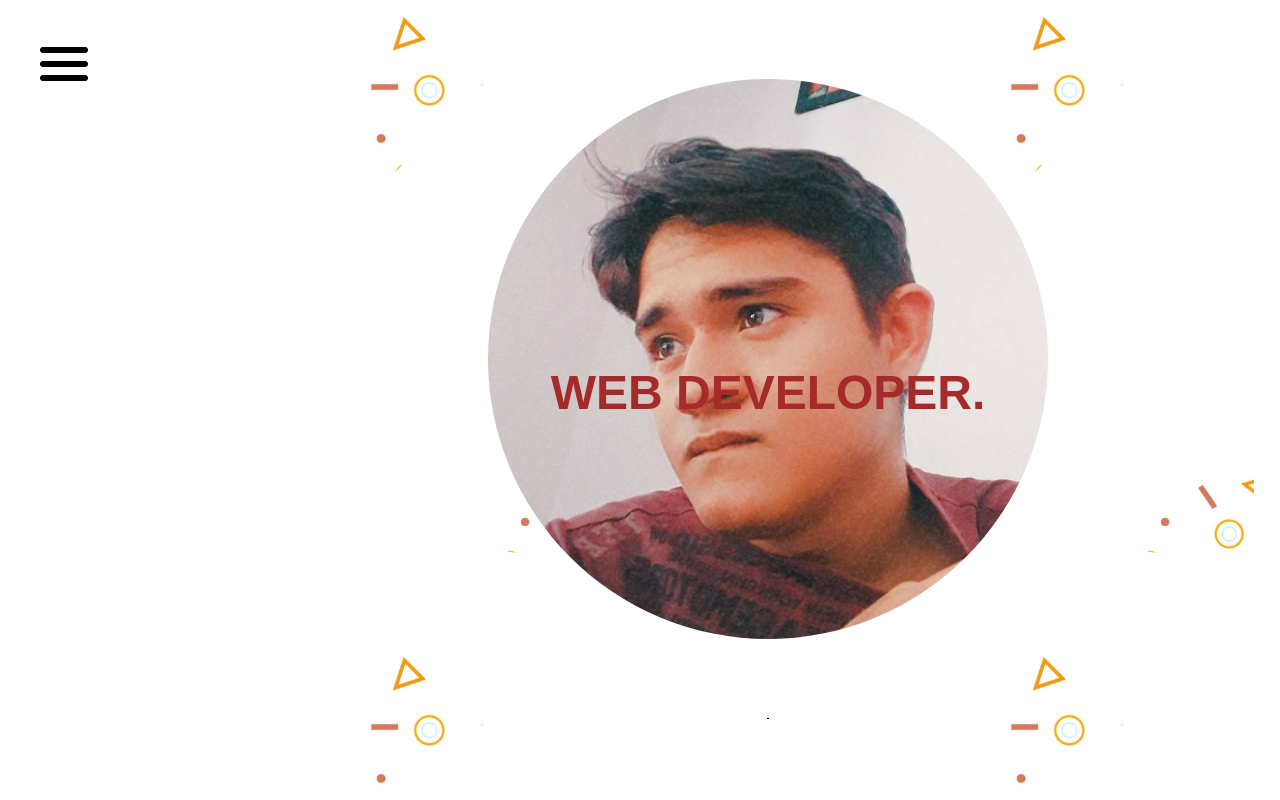
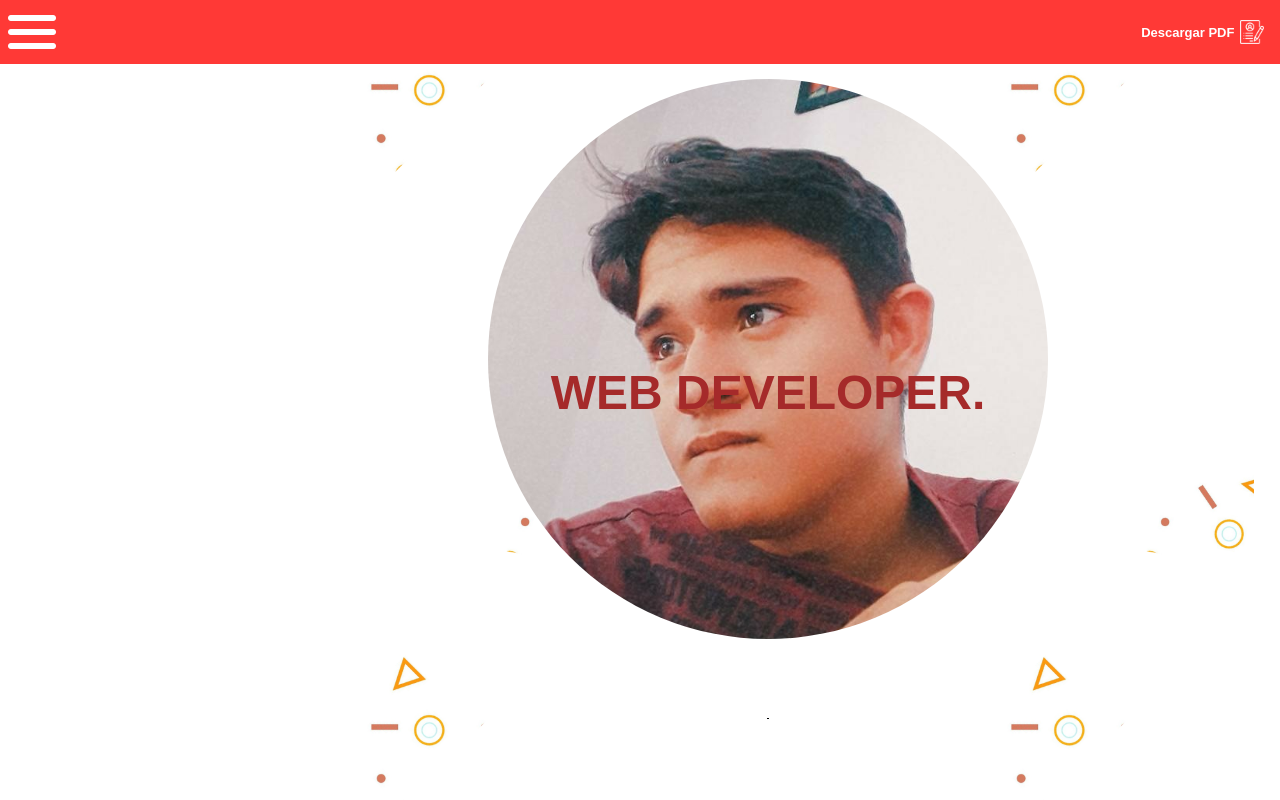
Before and after one commit to Jank1510/jankCVonline, an Angular app: page / in a window 1280 px wide. Shown: the top 800 px of the page. Built offline with nearby package versions, Linux system fonts and the light colour scheme.

Commit message:
update nav ipad

```diff
--- a/src/app/aside-menu/aside-menu.component.css
+++ b/src/app/aside-menu/aside-menu.component.css
@@ -116,30 +116,47 @@ hr {
     }
 }
 
-.opacity_fondo {
-    position: fixed;
+.opacity_fondo {position: fixed;
     width: 100%;
     height: 100%;
     z-index: 1;
-    top: 0;
+    top: 3.2rem;
     left: 0;
-    background: #0f0303da;
+    background:#0f03036e;
     display: flex;
-    align-items: center;
-    justify-content: center;
     animation-duration: 1s;
     animation-name: animationOpen;
 }
 
+@keyframes asideIpad {
+    from{
+        margin-left:-70% ;
+    }
+    to{
+        margin-left:0% ;
+
+    }
+
+}
+@keyframes asideIpadClosed {
+    from{
+        margin-left:0% ;
+    }
+    to{
+        margin-left:-70% ;
+
+    }
+
+}
 .aside_Ipad {
     display: flex;
     flex-direction: column;
     align-items: center;
     color: white;
     position: fixed;
-    margin: auto;
-    justify-content: center;
+    margin: auto;padding-top: 5rem;
     text-align: center;
+    animation-duration: 0.5s;
 }
 
 .aside_Ipad .navegacion ul li {
@@ -164,7 +181,6 @@ hr {
     align-items: center;
     background: #ff3936;
     width: 100%;
-    justify-content: center;
     padding: 0;
     text-decoration: none;
     color: white;
@@ -175,20 +191,36 @@ hr {
     z-index: 2;
     filter: invert(.95);
 }
+.banner{position: fixed;
+    width: 100vw;
+    display: flex;
+    z-index: 1;
+    justify-content: center;
+    align-content: center;
+    align-items: center;
+    background: rgb(255, 57, 54);left:0;
+}
+.banner a{margin-left: auto;
+    margin-right: 1rem;
+    display: flex;
+    align-items: center;
+    column-gap: 0.35rem;
+    text-decoration: none;
+    color: white;
+    font-weight: bold;font-size: 13px;
+}
+.banner img{
+    filter: invert(1);
+}
 
 @media (min-width:300px) {/*las medidas se calculan en rem para un diseño optimo en mobil y ipad*/
     .openMenu {
-        position: absolute;
-        top: 1rem;
-        left: 1rem;
         z-index: 1;
-        width: 3rem;
+        width: 2.5rem;padding: 0.35rem;
+        filter: invert(1);
     }
 *{font-size:1rem;}
 
-    .aside_Ipad {
-        width: 80%;
-    }
 
     .aside_desktop {
         border-radius: 2rem;
@@ -236,10 +268,9 @@ hr {
     }
 
     .aside_Ipad {
-        border-radius: 2rem;
-        height: 40rem;
+        height: 100vh;
+        width: 70%;
     }
-
     .aside_Ipad .navegacion ul li {
         height: 3rem;
         margin-bottom: 1rem;
@@ -252,18 +283,17 @@ hr {
     .closedMenu {
         width: 1.5rem;
         top: 1rem;
-        left: 1rem;
+        right: 1rem;
     }
 
 }
 
 @media (min-width:700px) {
     .openMenu {
-        position: absolute;
         top: 2rem;
         left: 2rem;
         z-index: 1;
-        width: 4rem;
+        width: 4rem;padding: 0;
     }
 
     .aside_Ipad {
--- a/src/app/aside-menu/aside-menu.component.html
+++ b/src/app/aside-menu/aside-menu.component.html
@@ -83,10 +83,14 @@
 </aside>
 
 <!--Aside para vistas de Ipads-->
-<img *ngIf="( width < 1270 && menuVisible==false)" class="openMenu"
-  src="../../assets/icons/icons-aside/menu-hamburgesa.png" alt="Open" (click)="menuVisible=true">
+<div  *ngIf="( width < 1270 )" class="banner">
+  <img class="openMenu"
+  src="../../assets/icons/icons-aside/menu-hamburgesa.png" alt="Open" (click)="menuVisible=true;directionNameAnimation='asideIpad'">
+  <a href="#" target="_blank">Descargar PDF <img style="width:'1.5rem'" src="../../assets/icons/icons-aside/curriculum.png" alt="CV"></a>
+</div>
+
 <div class="opacity_fondo" *ngIf="( width < 1270) && menuVisible">
-  <aside class="aside_Ipad" [ngStyle]="{ 'background-color': colorGlobal }">
+  <aside class="aside_Ipad" [ngStyle]="{ 'background-color': colorGlobal,'animation-name':directionNameAnimation }">
     <img class="closedMenu" (click)="closedMenu()" src="../../assets/icons/icons-aside/icon-close.png" alt="Closed" />
 
     <div class="perfil">
@@ -132,7 +136,7 @@
         </li>
       </ul>
     </nav>
-    <div class="contactenos">
+    <div style="position: fixed;" class="contactenos">
       <ul>
         <li>
           <a target="_blank" href="https://github.com/Jank1510">
--- a/src/app/aside-menu/aside-menu.component.ts
+++ b/src/app/aside-menu/aside-menu.component.ts
@@ -34,6 +34,7 @@ export class AsideMenuComponent implements OnInit {
   /*responsive design*/
   width: number
   menuVisible: boolean
+  directionNameAnimation!:string
   constructor(private service: ServiceService) {
     this.width = window.screen.width//cargamos una variable para condicionar las vistas de desgin en el dom
     this.menuVisible = false
@@ -53,9 +54,11 @@ export class AsideMenuComponent implements OnInit {
   }
 
   closedMenu(): void {
+      this.directionNameAnimation='asideIpadClosed'
+
     setTimeout(() => {
       this.menuVisible = false
-    }, 1);
+    }, 490);
   }
   cararPosicionYDeLosElementos() {//cargamos las variables con el servicio q nos trae los datos del componente app
     this.inicioY = this.service.getinicioY()
--- a/src/app/content/contactame/contactame.component.html
+++ b/src/app/content/contactame/contactame.component.html
@@ -8,7 +8,6 @@
       action="https://formspree.io/f/mlevlowv"
       method="POST"
       data-aos="fade-up"
-      data-aos-duration="1500"
     ><!--SE USA LA HERRAMIENTE FORMSPREE PARA ENVIAR CORREOS -->
       <ul>
         <li class="li_left">
@@ -35,7 +34,7 @@
       </ul>
     </form>
     <div class="datosContacto">
-      <div data-aos="fade-left" data-aos-duration="1500" class="telefono">
+      <div data-aos="fade-left"  class="telefono">
         <img
           src="../../../assets/icons/icon-contact/telefono-inteligente.png"
           alt="CellPhone"
@@ -43,7 +42,7 @@
         <a href="tel:+57 3043602822" class="direccion">+57 3043602822</a>
         <p class="txt">Llamame</p>
       </div>
-      <div data-aos="fade-left" data-aos-duration="1500" class="email">
+      <div data-aos="fade-left"  class="email">
         <img src="../../../assets/icons/icon-contact/email.png" alt="E-mail" />
         <a href="mailto:jeanhurt15@gmail.com" class="direccion"
           >jeanhurt15@gmail.com</a
--- a/src/app/content/educacion/educacion.component.html
+++ b/src/app/content/educacion/educacion.component.html
@@ -2,7 +2,7 @@
     <div  data-aos="fade-right" class="titulo">
         <hr><span>Mi educacion</span>
     </div>
-    <div data-aos="fade-left"  data-aos-duration="1000" class="contentenedorTarjeta">
+    <div data-aos="fade-left"   class="contentenedorTarjeta">
         <div class="tarjeta" *ngFor="let data of obecjtEstudios">
             <p>{{data.titulo}}</p>
             <span>{{data.lugar}}</span>
--- a/src/app/content/habilidades/habilidades.component.html
+++ b/src/app/content/habilidades/habilidades.component.html
@@ -3,7 +3,7 @@
         <div  data-aos="fade-right" class="titulo">
             <hr><span>Habilidades</span>
         </div>
-        <p data-aos="zoom-in" data-aos-duration="1000">
+        <p data-aos="zoom-in"  >
             Desde que comencé mi viaje en el mundo del desarrollo, he trabajado y creado proyectos retadores
             con el objetivo de crecer en habilidades y experiencias de forma interactiva y dinamica.
             <br> <br>
@@ -17,7 +17,7 @@
         </p>
     </div>
     <div class="secciones">
-        <div class="content-skills" data-aos="fade-down"  data-aos-duration="1000">
+        <div class="content-skills" data-aos="fade-down" >
             <div class="skills" *ngFor="let data of dataHabilidades">
                 <p>{{data.name}}</p>
                 <div class="linea">
@@ -27,7 +27,7 @@
                 <span class="txtEmergente">{{data.porcentaje}}</span>
             </div>
         </div>
-        <div class="content-tarjetas" data-aos="fade-left" data-aos-duration="1000">
+        <div class="content-tarjetas" data-aos="fade-left"  >
             <div class="tarjeta">
                 <p class="title-tarjetas">Desarrollador Frontend</p>
                 <p style="margin-left: 4%">Creacion de paginas responsivas y dinamicas. uso de framworks y librerias
--- a/src/app/content/inicio/inicio.component.html
+++ b/src/app/content/inicio/inicio.component.html
@@ -1,6 +1,5 @@
 <section class="contenedor">
   <div
-    data-aos-duration="600"
     data-aos="fade-down"
     class="perfil"
     (mousemove)="mouseMove($event)"
@@ -16,17 +15,17 @@
   </div>
 
   <div class="presentacion">
-    <p data-aos="zoom-in" data-aos-duration="900" style="color: black">¡ HOLA !</p>
-    <p data-aos="zoom-in" data-aos-duration="900" class="name">SOY JEHAN CARLOS HURTADO GUERRERO</p>
-    <P data-aos="zoom-in" data-aos-duration="900" style="color: #605f5f"
+    <p data-aos="zoom-in" style="color: black">¡ HOLA !</p>
+    <p data-aos="zoom-in" class="name">SOY JEHAN CARLOS HURTADO GUERRERO</p>
+    <P data-aos="zoom-in" style="color: #605f5f"
       >Soy un apacionado al desarrollo web con muchas ganas de aprender dia a
       dia desarollando todo tipo de retos.
     </P>
     <div>
-      <div data-aos-duration="900" data-aos="fade-right">
+      <div data-aos="fade-right">
         <a class="contactame" href="#app-contactame">Contactame</a>
       </div>
-      <div data-aos-duration="900" data-aos="fade-left">
+      <div data-aos="fade-left">
         <a
           class="leerMas"
           target="_blank"
--- a/src/app/content/portafolio/portafolio.component.html
+++ b/src/app/content/portafolio/portafolio.component.html
@@ -2,7 +2,7 @@
     <div  data-aos="fade-right" class="titulo">
         <hr><span>Mi portafolio</span>
     </div>
-    <p data-aos="fade-left" data-aos-duration="1000">Desde hace mucho tiempo me he interesado en el desarrollo web, hasta que decidí empezar en este mundo. Eh aquí algunos de mis humildes proyectos.
+    <p data-aos="fade-left" >Desde hace mucho tiempo me he interesado en el desarrollo web, hasta que decidí empezar en este mundo. Eh aquí algunos de mis humildes proyectos.
         Quieres ver mas? <a target="_blank" href="https://github.com/Jank1510">Entra aqui.</a>
     </p>
     <p data-aos="fade-left"  *ngIf="width<1270"><img style="width: 1rem;" src="../../../assets/icons/warning.png" alt="Warning"> Al precionar una de las imagenes seras redireccionado al repositorio del proyecto.</p>
@@ -17,7 +17,7 @@
             </div>
         </div>
     </div>
-    <div class="paginacion" data-aos="fade-top" data-aos-duration="1000">
+    <div class="paginacion" data-aos="fade-top" >
         <div><span *ngIf="numeroDePagina!=0" (click)="EventPortafolio('anteriorAnimation')">Anterior</span></div>
             {{numeroDePagina+1}}/{{dataPortafolio.length}}
         <div><span *ngIf="dataPortafolio.length!=numeroDePagina+1" (click)="EventPortafolio('siguienteAnimation')">Siguiente</span></div>
```
Also changed, not shown: src/assets/icons/icons-aside/curriculum.png (added).
